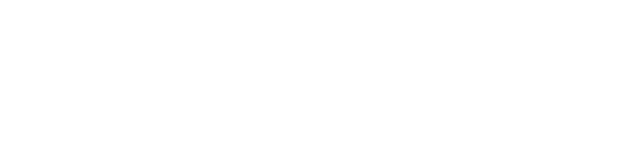
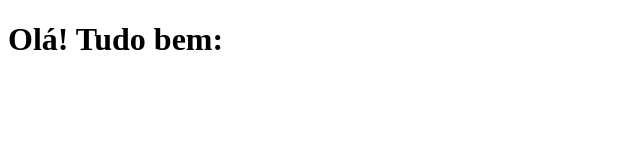
Before and after one commit to Gleidi156/atividade, a plain HTML site: page index.html in a window 1280 px wide. Shown: the whole page, without its empty margins (0-640 px from the left). Drawn offline with Linux system fonts and the light colour scheme.

Commit message:
Update index.html

```diff
--- a/index.html
+++ b/index.html
@@ -4,6 +4,7 @@
     <meta charset="UTF-8">
     <meta name="viewport" content="width=device-width, initial-scale=1.0">
     <title>Document</title>
+    <h1> Olá! Tudo bem: </h1>
 </head>
 <body>
 
```
